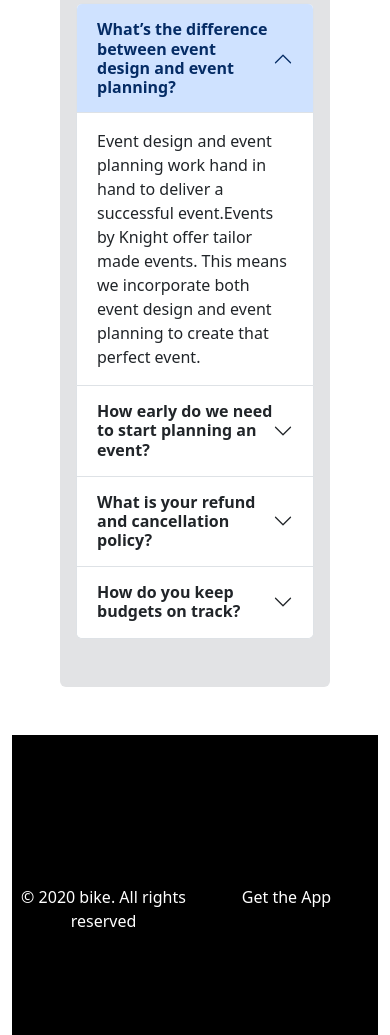
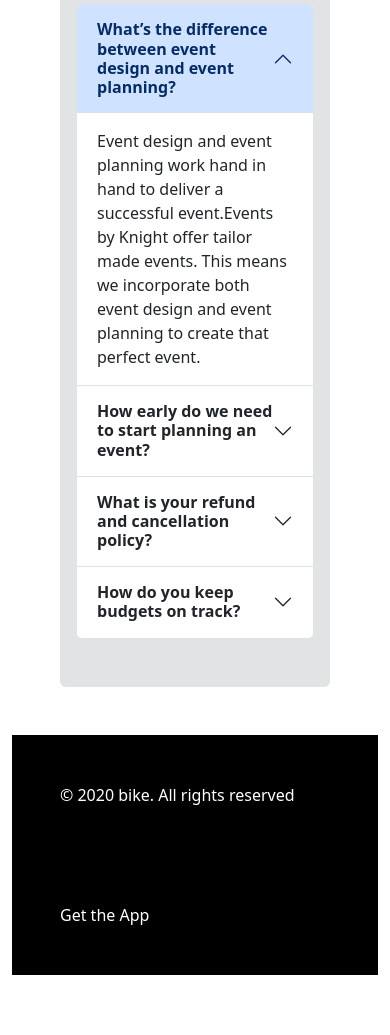
Before and after one commit to masum73/bikerz-zone-bootstrap, a plain HTML site: page index.html in a window 390 px wide. Shown: the part 4820-5855 px from the top of the page. Drawn offline with nearby package versions, Linux system fonts and the light colour scheme.

Commit message:
footer updated
updated responsiveness

footer

```diff
--- a/index.html
+++ b/index.html
@@ -316,12 +316,12 @@
     </section>
 
     <footer>
-        <div class="footer-container">
-            <div class="w-75">
-                <p>© 2020 bike. All rights reserved</p>
+        <div class="row row-cols-1 row-cols-sm-2 row-cols-md-3 justify-content-center align-items-center mb-5">
+            <div class="col">
+                <p class="m-5 text-md-center ">© 2020 bike. All rights reserved</p>
             </div>
-            <div class="w-75">
-                <p>Get the App</p>
+            <div class="col">
+                <p class="m-5 text-md-center">Get the App</p>
             </div>
         </div>
     </footer>
--- a/style.css
+++ b/style.css
@@ -12,11 +12,4 @@
 footer{
     background-color: black;
     color: white;
-    height: 300px;
 }
-.footer-container{
-    padding-top: 150px;
-    text-align: center;
-    display: flex;
-    justify-content: space-between;
-}
```
